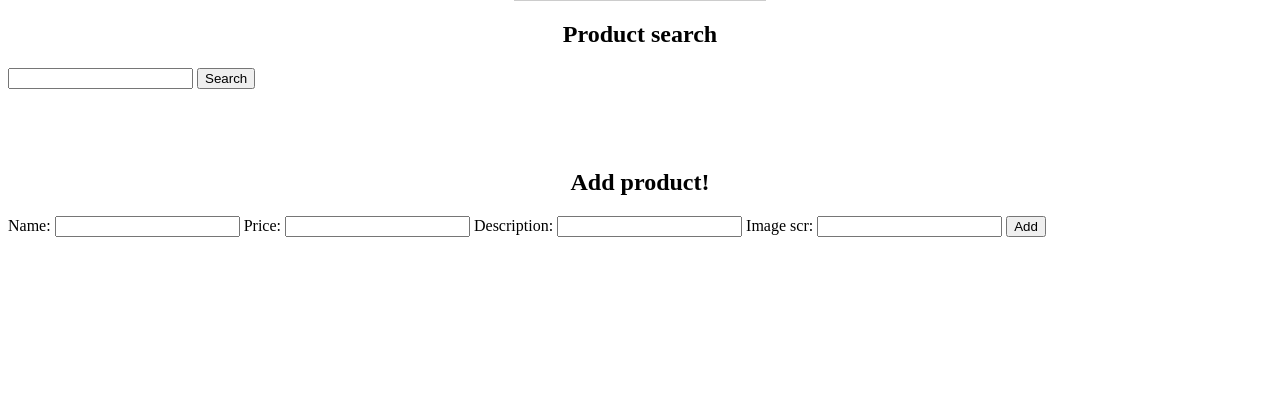
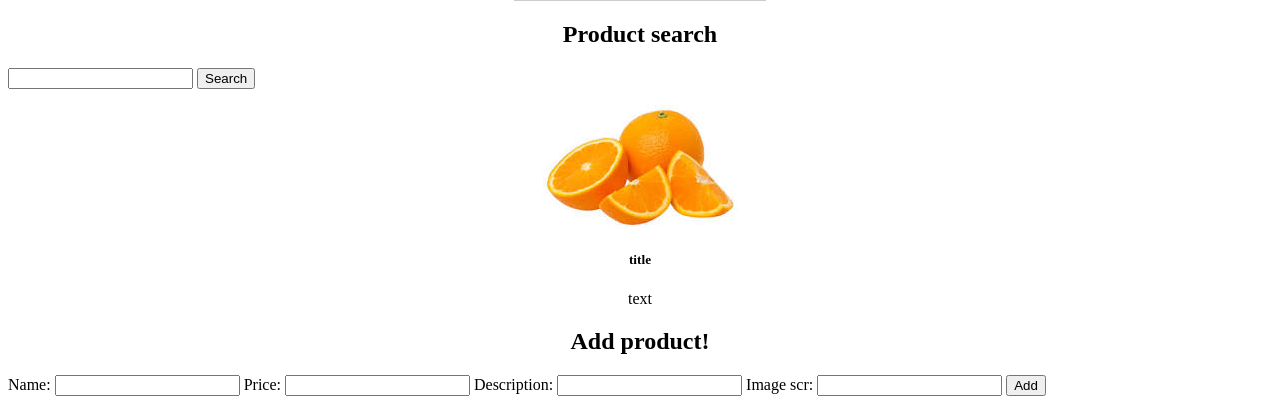
Before and after one commit to Strzelc/MultiPurpose, a Django app: page /blog/search in a window 1280 px wide. Shown: the part 409-821 px from the top of the page. Before the commit the page ends 646 px from the top, so only its background shows below. Run offline with Django 3.2, Linux system fonts and the light colour scheme.

Commit message:
resolved some bugs

```diff
--- a/API/views.py
+++ b/API/views.py
@@ -25,8 +25,15 @@ def getCardData(request):
 def searchForProduct(request):
     if (request.method=='POST'):
         form = ProductSearchForm(request.POST)
-
-    return Response(str(form.data['input-product-name']))
+        foundProducts = Product.objects.filter(name__contains=form.data['input-product-name'])
+        productsData={"image_source":[],"name":[],"description":[]}
+        for product in foundProducts:
+                productsData["image_source"].append(product.image_source)
+                productsData["name"].append(product.name)
+                productsData["description"].append(product.description)
+        return Response(productsData)
+    else:
+        return Response()
 
 @api_view(['POST'])
 def addProduct(request):
--- a/blog/static/carousel.js
+++ b/blog/static/carousel.js
@@ -28,7 +28,6 @@ function CreateOneSliderPanel(cardImageSource,cardTitleText,cardTextText) {
     card.appendChild(cardText);
 
     return card;
-
 }
 
 function createSliderPanels(cardsProperties) {
--- a/blog/static/productSearching.js
+++ b/blog/static/productSearching.js
@@ -19,16 +19,16 @@ function createOneProductCard(cardImageSource, cardTitleText, cardTextText) {
 
   const cardImage = document.createElement("img");
   cardImage.setAttribute("src", cardImageSource);
-  cardImage.classList.add("card-image");
+  cardImage.classList.add("card-product-image");
   card.appendChild(cardImage);
 
   const cardTitle = document.createElement("h5");
-  cardTitle.classList.add("card-title");
+  cardTitle.classList.add("card-product-title");
   cardTitle.textContent = cardTitleText;
   card.appendChild(cardTitle);
 
   const cardText = document.createElement("p");
-  cardText.classList.add("card-text");
+  cardText.classList.add("card-product-text");
   cardText.textContent = cardTextText;
   card.appendChild(cardText);
 
--- a/blog/templates/home.html
+++ b/blog/templates/home.html
@@ -21,7 +21,7 @@
                 </div>
             </div>
         </div>
-        <h1 style="text-align: center;"><a href="blog/search">Home Site</a></h1>
-        <h1 style="text-align: center;"><a href="blog/login">Login Site</a></h1>
+        <h1 style="text-align: center;"><a href="search">Search Site</a></h1>
+        <h1 style="text-align: center;"><a href="login">Login Site</a></h1>
     </body>
 </html>
--- a/blog/templates/productSearching.html
+++ b/blog/templates/productSearching.html
@@ -16,7 +16,11 @@
                     <button type="submit">Search</button>
                 </form>
                 <section class="searching-result">
-                    <div class="card"></div>
+                    <div class="standard-card">
+                        <img class="card-image" src="../static/images/default.jpg" alt="">
+                        <h5 class="card-title">title</h5>
+                        <p class="card-text">text</p>
+                    </div>
                 </section>
                 <h1 style="text-align: center;">Add product!</h1>
                 <form action="../API/add-product" method="post">
```
